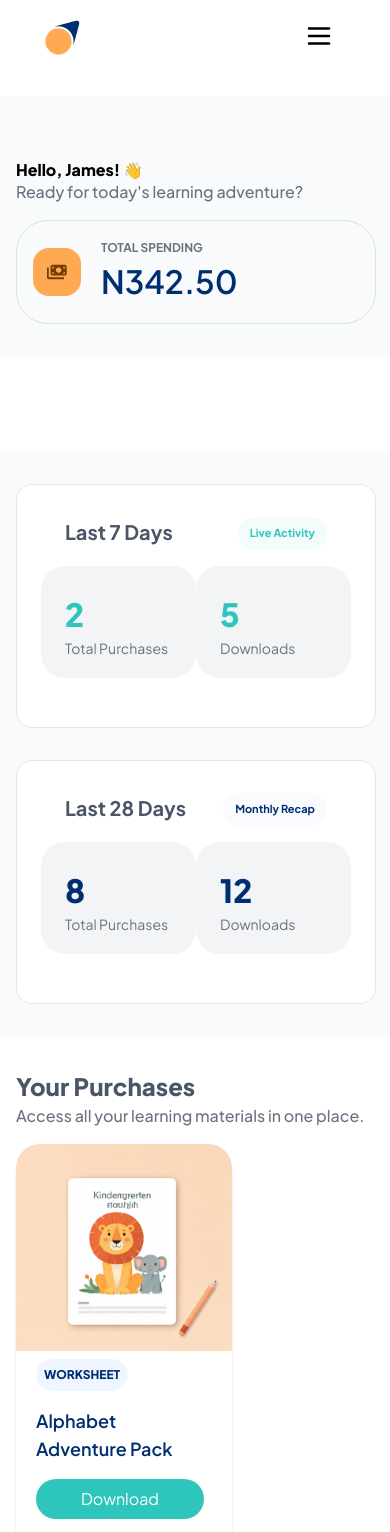
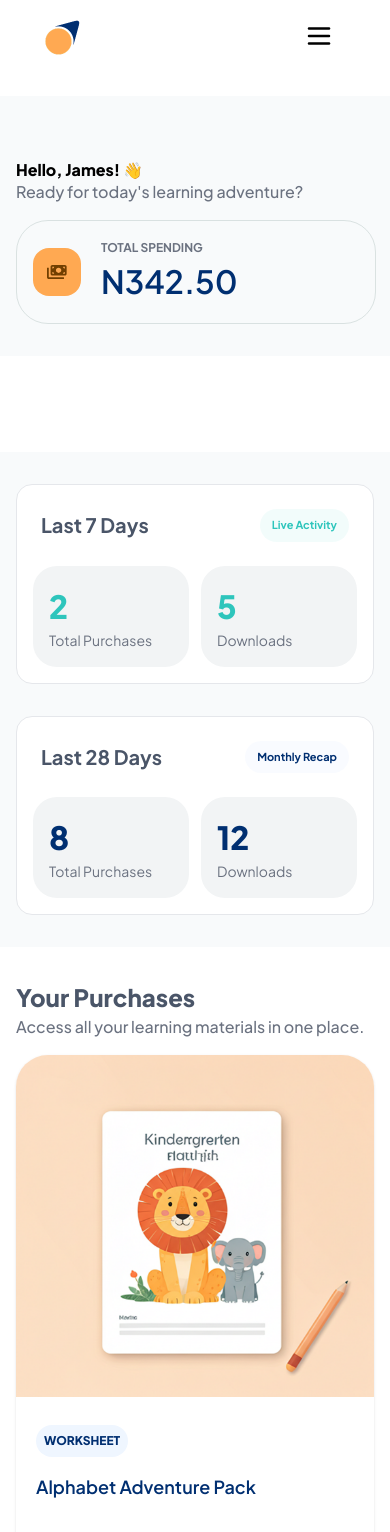
Before and after one commit to clementugomaliki-cpu/MerchbyLucius, a React (Vite) app: page /dashboard in a window 390 px wide. Shown: the top 1532 px of the page. Built offline with nearby package versions, Linux system fonts and the light colour scheme.

Commit message:
responsiveness testing

```diff
--- /dev/null
+++ b/src/Dashboard.css
@@ -0,0 +1,39 @@
+.dashboard-page,
+.dashboard-page * {
+  box-sizing: border-box;
+}
+
+.dashboard-layout {
+  display: grid;
+  grid-template-columns: auto minmax(0, 1fr);
+  width: 100%;
+}
+
+.dashboard-sidebar,
+.dashboard-content {
+  min-width: 0;
+}
+
+.dashboard-content > * {
+  max-width: 100%;
+}
+
+.dashboard-content img {
+  max-width: 100%;
+  height: auto;
+}
+
+@media (max-width: 768px) {
+  .dashboard-layout {
+    grid-template-columns: minmax(0, 1fr);
+  }
+
+  .dashboard-sidebar,
+  .dashboard-content {
+    width: 100%;
+  }
+
+  .dashboard-content > * {
+    width: 100%;
+  }
+}
--- a/src/Dashboard.jsx
+++ b/src/Dashboard.jsx
@@ -1,5 +1,3 @@
-
-// import DashboardAside from "./DashboardAside"
 import DashboardNav from "./DashboardNav"
 import DashboardHeader from "./DashboardHeader"
 import DashboardStatistics from "./DashboardStatistics"
@@ -9,24 +7,30 @@ import DashboardStar from "./DashboardStar"
 import DashboardFooter from "./DashboardFooter"
 import PagesHeader from "./Components/PagesHeader"
 import Sidebar from "./Components/Sidebar"
+import "./Dashboard.css"
+
 function Dashboard() {
   return (
-    <div >
-          <PagesHeader/>
-          <div>
-          <Sidebar/>
-          </div>
-          <div>
-             <DashboardHeader/>
-             <DownloadProvider>
-            <DashboardStatistics/>
-            <DasshboardCard/>
-            <DashboardStar/>
-            <DashboardFooter/>
-            </DownloadProvider>
-          </div>
-        </div>
+    <div className="dashboard-page">
+      <PagesHeader />
 
+      <div className="dashboard-layout">
+        <aside className="dashboard-sidebar">
+          <Sidebar />
+        </aside>
+
+        <main className="dashboard-content">
+          <DashboardHeader />
+          <DownloadProvider>
+            <DashboardStatistics />
+            <DasshboardCard />
+            <DashboardStar />
+            <DashboardFooter />
+          </DownloadProvider>
+        </main>
+      </div>
+    </div>
   )
 }
+
 export default Dashboard
--- a/src/DashboardStatistics.jsx
+++ b/src/DashboardStatistics.jsx
@@ -7,51 +7,66 @@ function DashboardStatistics({id}) {
      const { download, handleDownload } = useDownload()
 
   return (
-    <div className='flex-1 bg-[#F8FAFB] mt-24 md:mt-0 md:ml-72 px-4 sm:px-8 md:px-12 py-8'>
-       <div className=' grid md:grid-cols-2 gap-8 '>
-       <div className='w-90 h-61  px-6 py-4 border border-gray-200 rounded-2xl bg-white lg:w-110 lg: '>
-          <div className='flex p-4 justify-between mx-2'>
-          <h3 className='font-[Plus Jakarta Sans] text-[#4A5568] font-bold text-[20px]'>Last 7 Days</h3>
-          <span className='rounded-full bg-[#2EC5BC33]/30  px-3 py-2'> <p className='font-bold text-[11px] font-[Plus Jakarta Sans] text-[#2EC5BC]'>Live Activity</p></span>
+    <section className="mt-24 w-full min-w-0 bg-[#F8FAFB] px-4 py-8 sm:px-8 md:mt-0 md:px-12">
+      <div className="grid min-w-0 grid-cols-1 gap-8 xl:grid-cols-2">
+        <div className="min-w-0 rounded-2xl border border-gray-200 bg-white px-4 py-4 sm:px-6">
+          <div className="mb-4 flex flex-wrap items-center justify-between gap-3 p-2 sm:p-4">
+            <h3 className="font-[Plus Jakarta Sans] text-[20px] font-bold text-[#4A5568]">
+              Last 7 Days
+            </h3>
+            <span className="rounded-full bg-[#2EC5BC33]/30 px-3 py-2">
+              <p className="font-[Plus Jakarta Sans] text-[11px] font-bold text-[#2EC5BC]">
+                Live Activity
+              </p>
+            </span>
           </div>
-        <div className='flex justify-between content-center'>
-          {/* first box inside the container */}
-              <div className='cols-span-1  h-28 w-40 lg:w-48 p-6 gap-2 bg-[#F2F4F5] rounded-3xl '>
-                <h3 className='text-[32px] font-extrabold text-[#2EC5BC]'>2</h3>
-                <p className='font-mexium text-[14px] text-[#6B7280] font-[Plus Jakarta Sans]'>Total Purchases</p>
+
+          <div className="grid min-w-0 grid-cols-2 gap-3 sm:gap-4">
+            <div className="min-w-0 rounded-3xl bg-[#F2F4F5] p-4 sm:p-6">
+              <h3 className="text-[32px] font-extrabold text-[#2EC5BC]">2</h3>
+              <p className="font-[Plus Jakarta Sans] text-[14px] text-[#6B7280]">
+                Total Purchases
+              </p>
             </div>
-          {/* second box inside the container */}
-                <div className='cols-span-1 h-28 w-40 lg:48 p-6 gap-2 bg-[#F2F4F5] rounded-3xl'>
-                <h3 className='text-[32px] font-extrabold text-[#2EC5BC]'>5</h3>
-                  <p className='font-mexium text-[14px] text-[#6B7280] font-[Plus Jakarta Sans]'>Downloads</p>
+            <div className="min-w-0 rounded-3xl bg-[#F2F4F5] p-4 sm:p-6">
+              <h3 className="text-[32px] font-extrabold text-[#2EC5BC]">5</h3>
+              <p className="font-[Plus Jakarta Sans] text-[14px] text-[#6B7280]">
+                Downloads
+              </p>
             </div>
-          {/* second box */}
           </div>
         </div>
 
-        {/* //second box to the right */}
-       <div className='w-90 h-61 border border-gray-200  px-6 py-4 bg-white lg:w-110 lg: rounded-2xl' >
-        <div className='flex  p-4 justify-between mx-2'>
-          <h3 className='font-[Plus Jakarta Sans] text-[#4A5568] font-bold text-[20px]'>Last 28 Days</h3>
-           <span className='rounded-full bg-[#91B0FA33]/30  px-3 py-2'> <p className='font-bold text-[11px] font-[Plus Jakarta Sans] text-[#002F71]'>Monthly Recap</p></span>
+        <div className="min-w-0 rounded-2xl border border-gray-200 bg-white px-4 py-4 sm:px-6">
+          <div className="mb-4 flex flex-wrap items-center justify-between gap-3 p-2 sm:p-4">
+            <h3 className="font-[Plus Jakarta Sans] text-[20px] font-bold text-[#4A5568]">
+              Last 28 Days
+            </h3>
+            <span className="rounded-full bg-[#91B0FA33]/30 px-3 py-2">
+              <p className="font-[Plus Jakarta Sans] text-[11px] font-bold text-[#002F71]">
+                Monthly Recap
+              </p>
+            </span>
           </div>
-        <div className='flex justify-between content-center'>
-          {/* first box inside the container */}
-          <div className='cols-span-1 h-28 w-40 lg:w-47 p-6 gap-2 bg-[#F2F4F5] rounded-3xl '>
-            <h3 className='text-[32px] font-extrabold text-[#002F71]'>8</h3>
-            <p className='font-mexium text-[14px] text-[#6B7280] font-[Plus Jakarta Sans]'>Total Purchases</p>
+
+          <div className="grid min-w-0 grid-cols-2 gap-3 sm:gap-4">
+            <div className="min-w-0 rounded-3xl bg-[#F2F4F5] p-4 sm:p-6">
+              <h3 className="text-[32px] font-extrabold text-[#002F71]">8</h3>
+              <p className="font-[Plus Jakarta Sans] text-[14px] text-[#6B7280]">
+                Total Purchases
+              </p>
             </div>
-          {/* second box inside the container */}
-          <div className='cols-span-1 h-28 w-40 lg:w-47 p-6 gap-2 bg-[#F2F4F5] rounded-3xl'>
-          <h3 className='text-[32px] font-extrabold text-[#002F71]'>12</h3>
-            <p className='font-mexium text-[14px] text-[#6B7280] font-[Plus Jakarta Sans]'>Downloads</p>
-          </div>
-          {/* second box */}
+            <div className="min-w-0 rounded-3xl bg-[#F2F4F5] p-4 sm:p-6">
+              <h3 className="text-[32px] font-extrabold text-[#002F71]">12</h3>
+              <p className="font-[Plus Jakarta Sans] text-[14px] text-[#6B7280]">
+                Downloads
+              </p>
             </div>
           </div>
         </div>
       </div>
-  )
+    </section>
+  );
 }
 
-export default DashboardStatistics
+export default DashboardStatistics;
--- a/src/DasshboardCard.jsx
+++ b/src/DasshboardCard.jsx
@@ -1,13 +1,11 @@
-import React from 'react'
 import lion from "./assets/images/lion.png";
 import spaceship from "./assets/space.svg";
 import adventure from "./images/bundle.svg";
 import phonic from "./assets/phonics.svg";
-import { useDownload } from './Download'
-import { useState } from 'react';
+import { useDownload } from "./Download";
+
 function DasshboardCard() {
-   const { download, handleDownload } = useDownload()
-   const [expanded, setExpanded] = useState(false);
+  const { download, handleDownload } = useDownload();
 
   const card = [
     {
@@ -20,7 +18,7 @@ function DasshboardCard() {
     {
       title: "Space Explorers Math",
       image: spaceship,
-          badgeText:"MATH",
+      badgeText: "MATH",
       text: "Download",
       reciept: "Reciept",
     },
@@ -31,43 +29,63 @@ function DasshboardCard() {
       text: "Download",
       reciept: "Reciept",
     },
-
     {
       title: "Phonic Fun Volume 1",
       image: phonic,
       badgeText: "WORKSHEET",
       text: "Download",
       reciept: "Reciept",
-        }
+    },
+  ];
 
-    ]
   return (
-    <div className='flex-1  md:ml-72 px-4 sm:px-8 md:px-12 py-8'>
+    <section className="w-full min-w-0 px-4 py-8 sm:px-8 md:px-12">
       <div>
-        <div className=' '>
-           <h3 className='font-extrabold text-[24px] font-[Plus Jakarta Sans] text-[#4A5568]'>Your Purchases</h3>
-           <p className='font-medium text-[16px] text-[#6B7280] '>Access all your learning materials in one place.</p>
+        <h3 className="font-extrabold text-[24px] font-[Plus Jakarta Sans] text-[#4A5568]">
+          Your Purchases
+        </h3>
+        <p className="font-medium text-[16px] text-[#6B7280]">
+          Access all your learning materials in one place.
+        </p>
       </div>
-            <div className='grid lg:grid-cols-4 sm:grid-cols-2 sm:h-auto sm:gap-4 w-220 gap-x-20  pt-4'>
-                {card.map((c, index)=>(
-                <div className='shadow-sm w-54 h-114 rounded-4xl flex-cols justify-between '>
-                  <div className=''>
-                    <img src={c.image} alt="" className='rounded-t-3xl' />
-                    </div>
-                    <div className='pl-5'>
-                    <button className='w-auto h-8 font-extrabold text-xs text-[#002F71] bg-blue-50 px-2 py-2 mt-2 rounded-full'>{c.badgeText}</button>
-                    <h3 className='font-[Plus Jakarta Sans] text-lg text-[#002F71] font-semibold my-4 w-43 h-14 '>{c.title}</h3>
 
-                    <button onClick={() => handleDownload(download.id)} className='text-[16px] bg-[#2EC5BC] py-2 text-white rounded-4xl w-42 h-10 text-center'>{c.text}</button>
-                    <button className='w-42 h-10 outline-[#2EC5BC] outline rounded-4xl mt-4 text-[#2EC5BC] text-[16px] font-semibold'>{c.reciept}</button>
+      <div className="grid w-full min-w-0 grid-cols-1 gap-4 pt-4 sm:grid-cols-2 xl:grid-cols-4">
+        {card.map((c, index) => (
+          <div
+            key={`${c.title}-${index}`}
+            className="flex min-w-0 flex-col justify-between overflow-hidden rounded-4xl shadow-sm"
+          >
+            <img
+              src={c.image}
+              alt=""
+              className="h-auto w-full rounded-t-3xl"
+            />
+
+            <div className="flex flex-1 flex-col items-start p-5">
+              <button className="mt-2 h-8 w-auto rounded-full bg-blue-50 px-2 py-2 text-xs font-extrabold text-[#002F71]">
+                {c.badgeText}
+              </button>
+
+              <h3 className="my-4 min-h-14 w-full break-words font-[Plus Jakarta Sans] text-lg font-semibold text-[#002F71]">
+                {c.title}
+              </h3>
+
+              <button
+                onClick={() => handleDownload(download.id)}
+                className="h-10 w-full rounded-4xl bg-[#2EC5BC] py-2 text-center text-[16px] text-white"
+              >
+                {c.text}
+              </button>
+
+              <button className="mt-4 h-10 w-full rounded-4xl outline outline-[#2EC5BC] text-[16px] font-semibold text-[#2EC5BC]">
+                {c.reciept}
+              </button>
             </div>
           </div>
         ))}
       </div>
-      </div>
-    </div>
-
-  )
+    </section>
+  );
 }
 
-export default DasshboardCard
+export default DasshboardCard;
```
Lines whose indentation alone changed are shown as unchanged.
